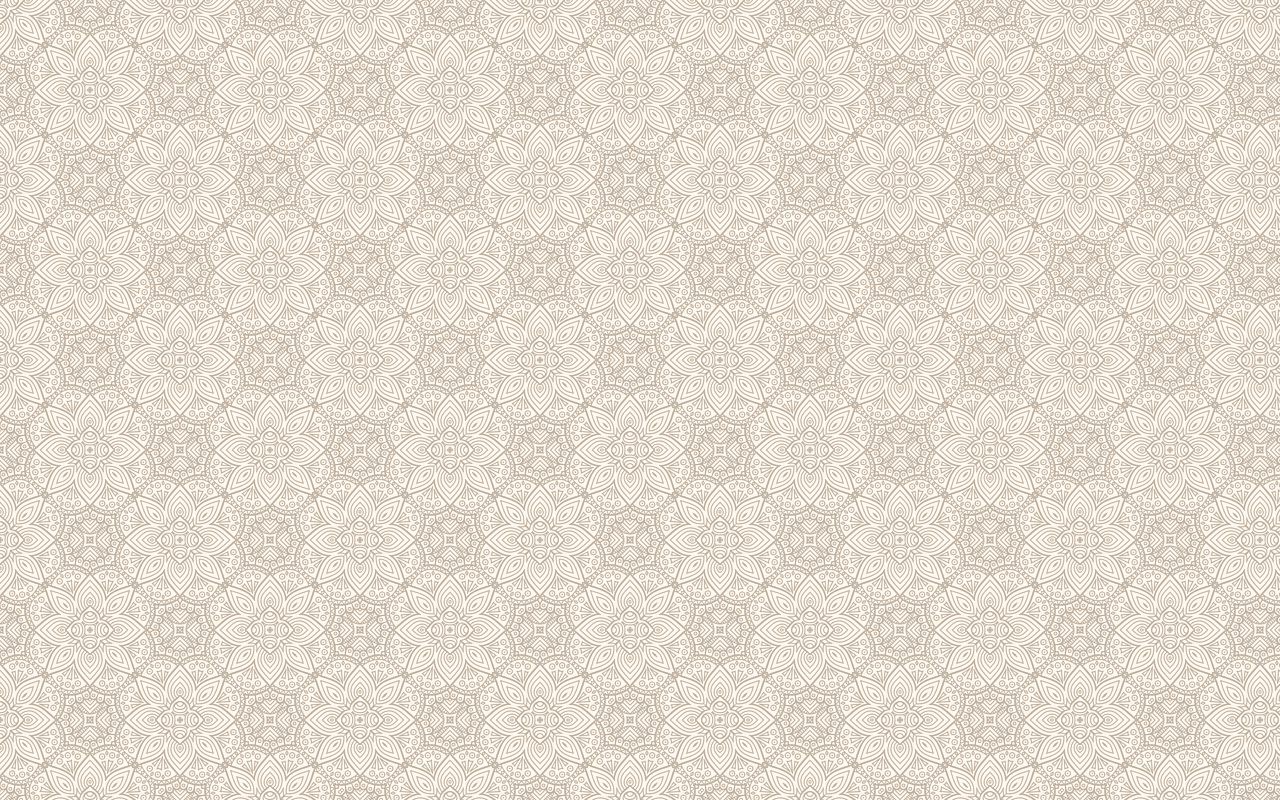
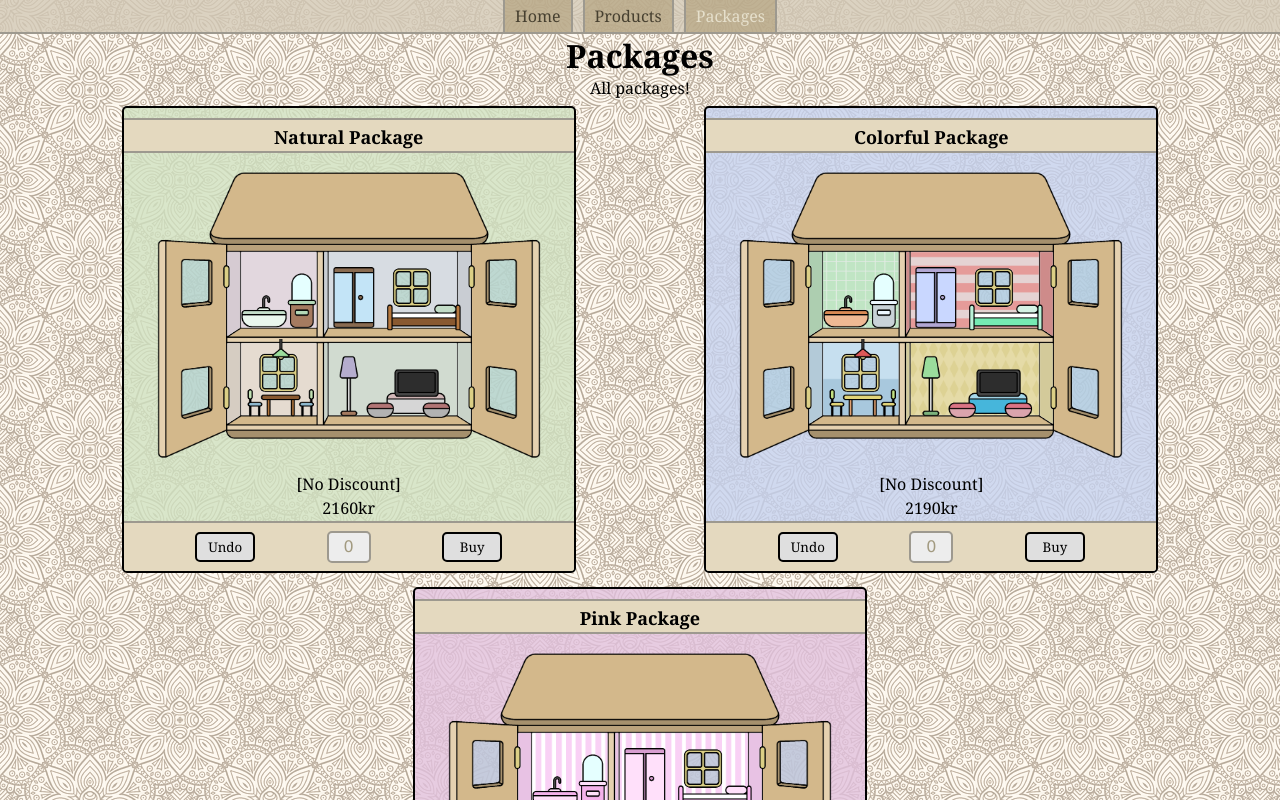
Before and after one commit to Livorya/Dollhouse, a React (Vite) app in the folder client/: page /packages in a window 1280 px wide. Before the commit this address had no page. Shown: the top 800 px of the page. Built offline with nearby package versions, Linux system fonts and the light colour scheme.

Commit message:
added pages

```diff
--- a/client/src/App.jsx
+++ b/client/src/App.jsx
@@ -1,12 +1,16 @@
 import { BrowserRouter, Route, Routes } from "react-router";
 import Home from "./pages/Home.jsx";
+import Products from "./pages/Products.jsx";
+import Packages from "./pages/Packages.jsx";
 import Layout from "./Layout.jsx";
 
 export default function App() {
   return <BrowserRouter>
     <Routes>
       <Route path="/" element={<Layout />}>
-        <Route index element={<Home />} />
+        <Route index element={<Home />}/>
+        <Route path="/products" element={<Products />}/>
+        <Route path="/packages" element={<Packages />}/>
       </Route>
     </Routes>
   </BrowserRouter>
--- a/client/src/Layout.jsx
+++ b/client/src/Layout.jsx
@@ -5,6 +5,8 @@ export default function Layout() {
     <header>
       <nav>
         <NavLink to={"/"}>Home</NavLink>
+        <NavLink to={"/products"}>Products</NavLink>
+        <NavLink to={"/packages"}>Packages</NavLink>
       </nav>
     </header>
     <main>
--- a/client/src/index.css
+++ b/client/src/index.css
@@ -4,6 +4,11 @@
   --package-card: rgba(182, 195, 211, 0.8);
   --item-banner: #e4d9bf;
   --gray-border: #9d998f;
+  --nav-link: rgba(173, 156, 117, 0.6);
+  --nav-link-hover: rgba(240, 212, 146, 0.6);
+  --nav-link-text: #474030;
+  --nav-link-text-hover: #704343;
+  --nav-link-text-active: #e6e0cc;
   --nr-box: #ededed;
   --nr-text: #a29a80;
   --button: #dfdfdf;
@@ -21,6 +26,42 @@
 body {
   background-image: url("/images/floral.png");
   font-family: Georgia, 'Times New Roman', Times, serif;
+}
+
+header {
+  position: sticky;
+  top: 0;
+  z-index: 1;
+}
+
+nav {
+  display: flex;
+  justify-content: center;
+  background-color: var(--item-card);
+  border-bottom: 2px solid var(--gray-border);
+
+  a {
+    text-decoration: none;
+    background-color: var(--nav-link);
+    color: var(--nav-link-text);
+    border: 2px var(--gray-border);
+    border-style: none solid;
+    padding: 5px 10px;
+    margin: 0 5px;
+  }
+
+  a:hover {
+    background-color: var(--nav-link-hover);
+    color: var(--nav-link-text-hover);
+  }
+
+  .active {
+    color: var(--nav-link-text-active);
+  }
+}
+
+main {
+  text-align: center;
 }
 
 .nr {
@@ -105,6 +146,7 @@ body {
     border: 2px solid black;
     border-radius: 5px;
     background-color: var(--button);
+    font-family: Georgia, 'Times New Roman', Times, serif;
   }
 }
 
--- /dev/null
+++ b/client/src/pages/Packages.jsx
@@ -0,0 +1,22 @@
+import Package from "../components/Package.jsx";
+
+export default function App() {
+  return <>
+    <h1>Packages</h1>
+    <p>All packages!</p>
+    <section id="packages">
+      <Package
+        title='Natural Package'
+        collection='natural'
+      />
+      <Package
+        title='Colorful Package'
+        collection='colorful'
+      />
+      <Package
+        title='Pink Package'
+        collection='pink'
+      />
+    </section>
+  </>
+}
--- /dev/null
+++ b/client/src/pages/Products.jsx
@@ -0,0 +1,11 @@
+import products from "../../public/products.js";
+import ProductList from "../components/ProductList";
+
+export default function App() {
+  return <>
+    <h1>Products</h1>
+    <p>All products!</p>
+
+    <ProductList listOfProducts={products} />
+  </>
+}
```
